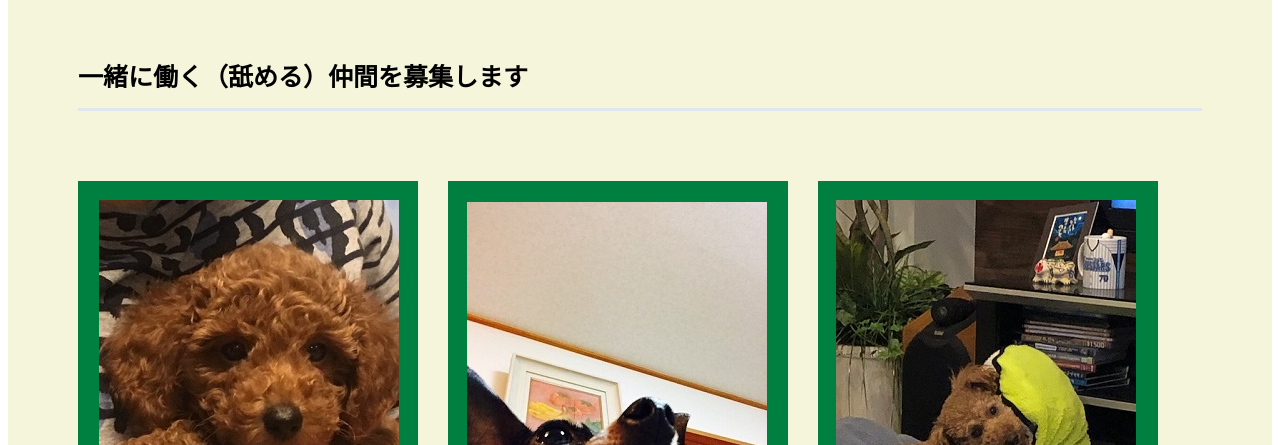
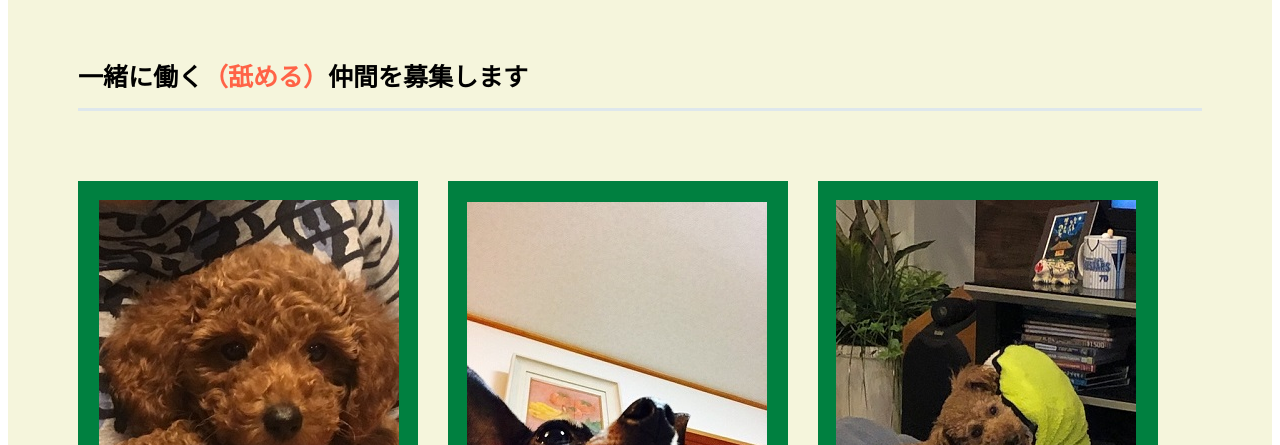
Before and after one commit to selody-sinus/selody-itk.github.io, a plain HTML site: page index.html in a window 1280 px wide. Shown: the part 355-800 px from the top of the page. Drawn offline with Linux system fonts and the light colour scheme.

Commit message:
Update inutechs.css

```diff
--- a/inutechs.css
+++ b/inutechs.css
@@ -54,6 +54,9 @@ h4{
   font-size:20px;
 }
 
+span{
+  color:#ff6347;
+}
 .contents{
   height:500px;
   margin-top:60px;
```
